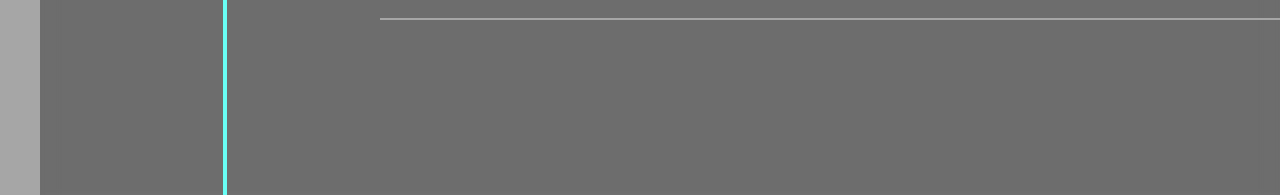
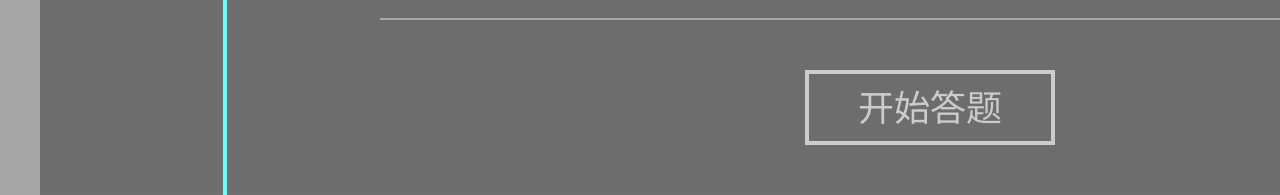
Before and after one commit to Daniel-Awe/Artificial, a Vue app: page /knowquiz in a window 1280 px wide. Shown: the part 587-782 px from the top of the page. Built offline with nearby package versions, Linux system fonts and the light colour scheme; a web font is replaced by a local one.

Commit message:
backshow

```diff
--- a/src/components/SideNavigationBar.vue
+++ b/src/components/SideNavigationBar.vue
@@ -95,7 +95,7 @@ export default {
               left: '730px',
               top: '720px',
               routeName: 'AIdevelopPage',
-              subnav: '拓展介绍',
+              subnav: '拓展介绍+',
             },
           ],
         },
@@ -325,7 +325,7 @@ export default {
               left: '1070px',
               top: '690px',
               routeName: 'SDUpgradePage',
-              subnav: '基本介绍',
+              subnav: '基本介绍+',
             },
             {
               title: '文生图',
--- a/src/components/page/AIdevelopPage.vue
+++ b/src/components/page/AIdevelopPage.vue
@@ -254,6 +254,7 @@ export default {
     // console.log(this.$route.query.title)
     const subnav = this.$route.query.subnav
     this.switchButton = this.$route.query.switchButton
+
     if (this.$route.query.backshow) {
       this.backshow = this.$route.query.backshow
     }
@@ -268,6 +269,14 @@ export default {
     }
     if (this.clickIndex == 0) {
       this.navItem[0].selected = true
+    }
+    if (subnav === '拓展介绍+') {
+      this.Expanded = false
+      setTimeout(() => {
+        this.ExpandEvent2()
+      }, 100)
+      this.clickIndex = 1
+      this.navItem[1].selected = true
     }
   },
 }
@@ -363,6 +372,7 @@ export default {
         position: relative;
         width: 100%;
         padding: 0px 0 10px 20px;
+        cursor: pointer;
         .tip {
           position: absolute;
           right: 0px;
--- a/src/components/page/IRModelPage/ImgToImg.vue
+++ b/src/components/page/IRModelPage/ImgToImg.vue
@@ -114,7 +114,7 @@
 
 <script>
 export default {
-  name: 'PostProcessPage',
+  name: 'ImgToImg',
   props: {
     promptWords: {
       type: Object,
--- a/src/components/page/IRModelPage/TextToImgPage.vue
+++ b/src/components/page/IRModelPage/TextToImgPage.vue
@@ -113,7 +113,7 @@
 
 <script>
 export default {
-  name: 'PostProcessPage',
+  name: 'TextToImgPage',
   props: {
     promptWords: {
       type: Object,
--- a/src/components/page/KnowledgeQuizPage.vue
+++ b/src/components/page/KnowledgeQuizPage.vue
@@ -30,7 +30,7 @@
               <div class="lev5 level" v-if="categories[this.bankIndex].subbank[this.subbankIndex].title[this.titleIndex].subtitle[this.subtitleIndex].category.length != 0">
                 <div class="catebutton" v-for="(category, id) in categories[this.bankIndex].subbank[this.subbankIndex].title[this.titleIndex].subtitle[this.subtitleIndex].category" :key="id" @click="categoryClick(5, id, category.text)">{{ category.text }}</div>
               </div>
-
+              <div class="start" @click="startClick()" :class="{ startSellected: isCategory }">{{ startWords }}</div>
               <div class="random" @click="categoryClick(0, -1)" style="">随机抽取</div>
             </div>
           </div>
@@ -127,6 +127,7 @@ export default {
     return {
       title: '知识小测',
       subtitle: '',
+
       // 所有的题目
       testDataAll: [],
       // 选出来的题目
@@ -148,6 +149,9 @@ export default {
       titleIndex: 0,
       subtitleIndex: 0,
       categoryIndex: 0,
+      startWords: '开始答题',
+      // 是否已经选择响应的题目
+      isCategory: false,
 
       // 练习题
       //  是否选中
@@ -424,6 +428,13 @@ export default {
     },
 
     // 目录功能function
+    // 开始答题
+    startClick() {
+      if (this.isCategory) {
+        this.gotoTest()
+        this.startWords = '继续答题'
+      }
+    },
     // 重置
     reset() {},
     // 跳转至习题
@@ -457,6 +468,7 @@ export default {
       this.mistakeCollection = []
       this.fromMistake = false
       this.testData = []
+      this.isCategory = false
 
       if (id == 1) {
         this.bankIndex = index
@@ -479,23 +491,23 @@ export default {
             // 一级标题“实操”
             if (question.bank === '实操') {
               if (count === index) {
+                this.isCategory = true
                 this.testData.push(question)
               }
               count++
             }
           }
-          this.gotoTest()
         } else if (this.bankIndex == 0 && this.subbankIndex == 1) {
           for (const question of this.testDataAll) {
             // “原理”下的二级标题“测试”
             if (question.bank === '原理' && question.subbank === '测验') {
               if (count === index) {
+                this.isCategory = true
                 this.testData.push(question)
               }
               count++
             }
           }
-          this.gotoTest()
         }
         console.log(count)
       } else if (id == 4) {
@@ -505,27 +517,27 @@ export default {
           for (const question of this.testDataAll) {
             // “原理”下的“知识点”的“人工智能”下的四级标题“发展历程” & “拓展介绍”
             if (question.subtitle === '发展历程') {
+              this.isCategory = true
               this.testData.push(question)
             }
           }
-          this.gotoTest()
         } else if (this.titleIndex == 0 && this.subtitleIndex == 1) {
           for (const question of this.testDataAll) {
             if (question.subtitle === '拓展介绍') {
+              this.isCategory = true
               this.testData.push(question)
             }
           }
-          this.gotoTest()
         }
       } else if (id == 5) {
         this.categoryIndex = index
         if (this.titleIndex == 1) {
           for (const question of this.testDataAll) {
             if (question.category === category) {
+              this.isCategory = true
               this.testData.push(question)
             }
           }
-          this.gotoTest()
         }
       } else if (id == 0) {
         var testNumber = Math.floor(Math.random() * 11) + 10
@@ -535,6 +547,7 @@ export default {
 
         setTimeout(() => {
           for (var i = 0; i < testNumber; i++) {
+            this.isCategory = true
             // 随机生成数字
             const randomNumber = Math.floor(Math.random() * (20 - i))
             var j = 0
@@ -550,8 +563,6 @@ export default {
 
           console.log(this.testData)
           console.log('this')
-
-          this.gotoTest()
         }, 100)
       }
     },
@@ -583,18 +594,14 @@ export default {
           this.right = false
           correctChoice.style.background = 'rgba(212, 48, 48, 0.3)'
           currentChoice.innerHTML = '复习知识点'
+          currentChoice.style.background = 'rgba(67, 207, 124, 0.3)'
           this.analyse = true
           this.mistakeCollection.push(this.currentQuestion)
           // console.log(currentChoice.innerHTML)
         }
       } else if (currentChoice.innerHTML == '复习知识点') {
         // 显示复习知识点
-        // if (!this.reviewed) {
-        //   this.currentQuestionIndex--
-        // } else {
-        //   this.currentQuestionIndex++
-        // }
-        // this.reviewed = !this.reviewed
+        this.$router.push({ name: this.currentQuestion.routeName, query: { subnav: this.currentQuestion.subnav, backshow: true } })
       } else if ((index == this.correctedNumber && correctChoice.innerHTML == '下一题') || index == 99) {
         // 下一题
         this.analyse = false
@@ -633,6 +640,7 @@ export default {
         this.fromCollect = false
       }
       this.mistakeCollection = []
+      this.isCategory = false
       this.fromMistake = false
     },
     // 重置ABCD所有选项及其属性
@@ -834,6 +842,22 @@ export default {
           padding: 90px 0 0 300px;
           color: #fff;
           font-size: 36px;
+          .start {
+            margin: 50px 0 0 425px;
+            border: 4px solid #cccccc;
+            color: #cccccc;
+            width: 250px;
+            height: 75px;
+            line-height: 70px;
+            text-align: center;
+            cursor: not-allowed;
+            transition: all 0.25s;
+          }
+          .startSellected {
+            border: 4px solid #fff;
+            color: #fff;
+            cursor: pointer;
+          }
           .random {
             width: 65px;
             height: fit-content;
--- a/src/components/page/SDUpgradePage.vue
+++ b/src/components/page/SDUpgradePage.vue
@@ -269,6 +269,13 @@ export default {
     this.subtitle = this.$route.query.subtitle
     // console.log(this.$route.query.title)
     const subnav = this.$route.query.subnav
+    console.log(this.$route.query.subnav)
+    if (subnav == '基本介绍+') {
+      this.Expanded = false
+      setTimeout(() => {
+        this.ExpandEvent2()
+      }, 100)
+    }
     if (this.$route.query.backshow) {
       this.backshow = this.$route.query.backshow
     }
```
Also changed, not shown: src/assets/demo/datas/exercises.js (+40 -0 lines).
